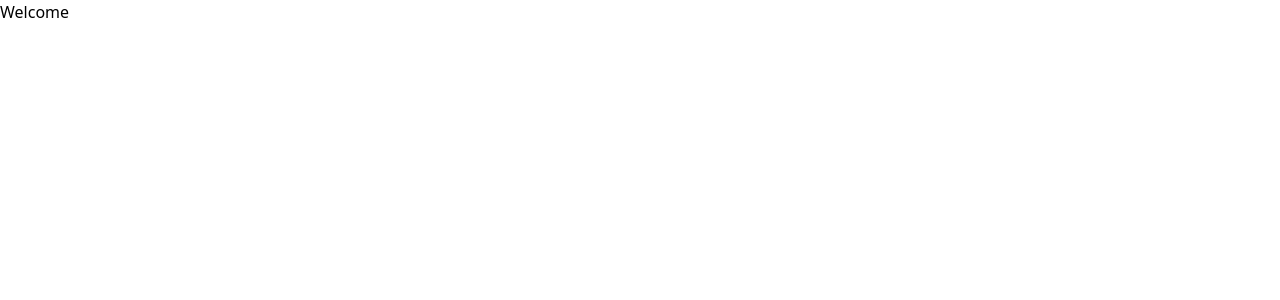
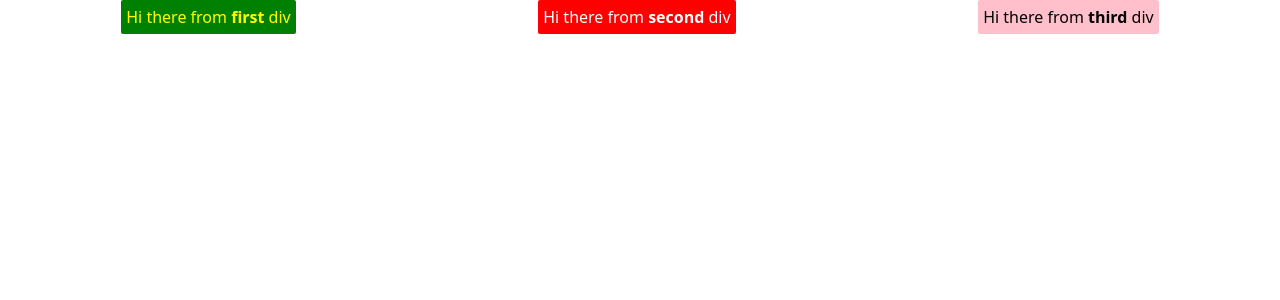
Before and after one commit to Bhumesh01/TailwindCss, a React (Vite) app in the folder IntroToTailwind/: page / in a window 1280 px wide. Shown: the top 300 px of the page. Built offline with nearby package versions, Linux system fonts and the light colour scheme.

Commit message:
Flex box without tailwind

```diff
--- a/IntroToTailwind/src/App.jsx
+++ b/IntroToTailwind/src/App.jsx
@@ -3,7 +3,18 @@ import './App.css'
 function App() {
   return (
     <>
-    <h1>Welcome</h1>
+    <Test></Test>
+    </>
+  )
+}
+function Test(){
+  return(
+    <>
+    <div style={{display: 'flex', justifyContent: 'space-around'}}>
+      <div style={{padding: '5px', borderRadius: '2px',color: 'yellow',backgroundColor: 'green'}}>Hi there from <b>first</b> div</div>
+      <div style={{padding: '5px', borderRadius: '2px',color: 'white',backgroundColor: 'red'}}>Hi there from <b>second</b> div</div>
+      <div style={{padding: '5px', borderRadius: '2px',color: 'black',backgroundColor: 'pink'}}>Hi there from <b>third</b> div</div>
+    </div>
     </>
   )
 }
```
